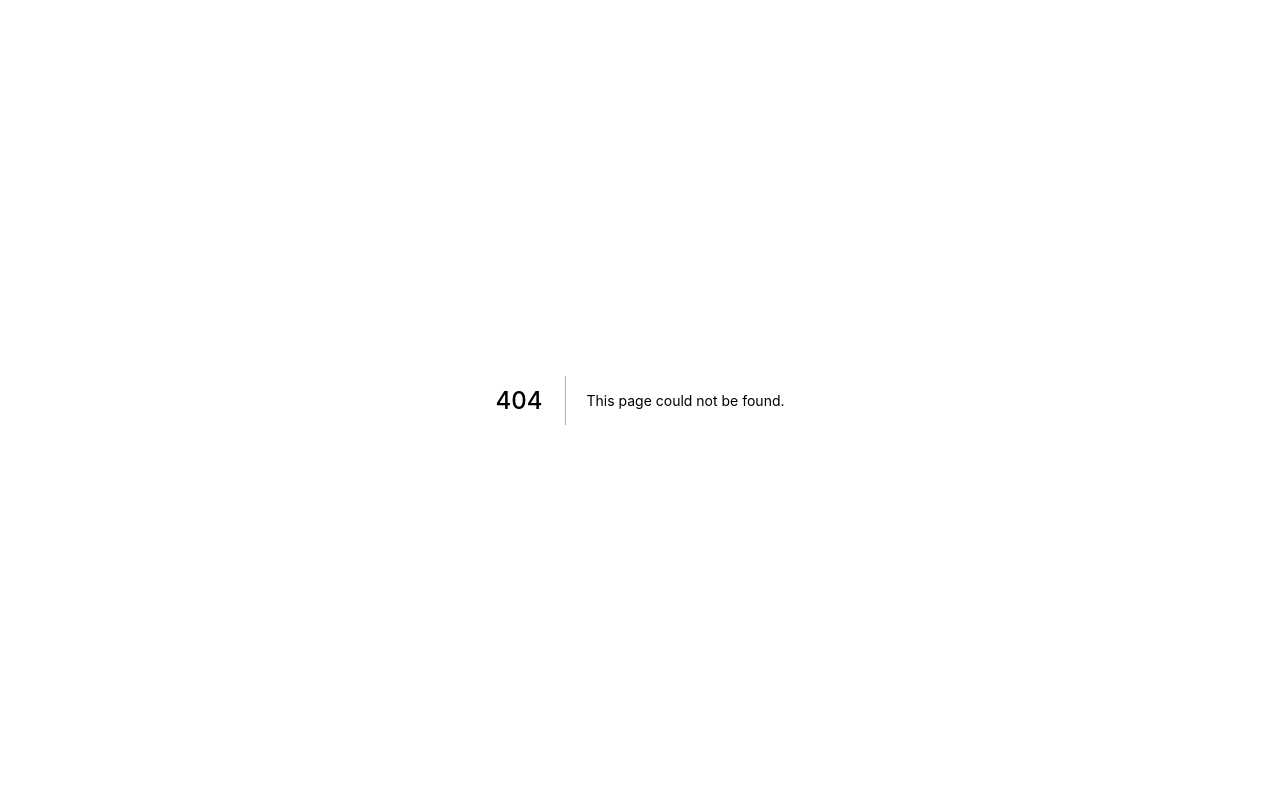
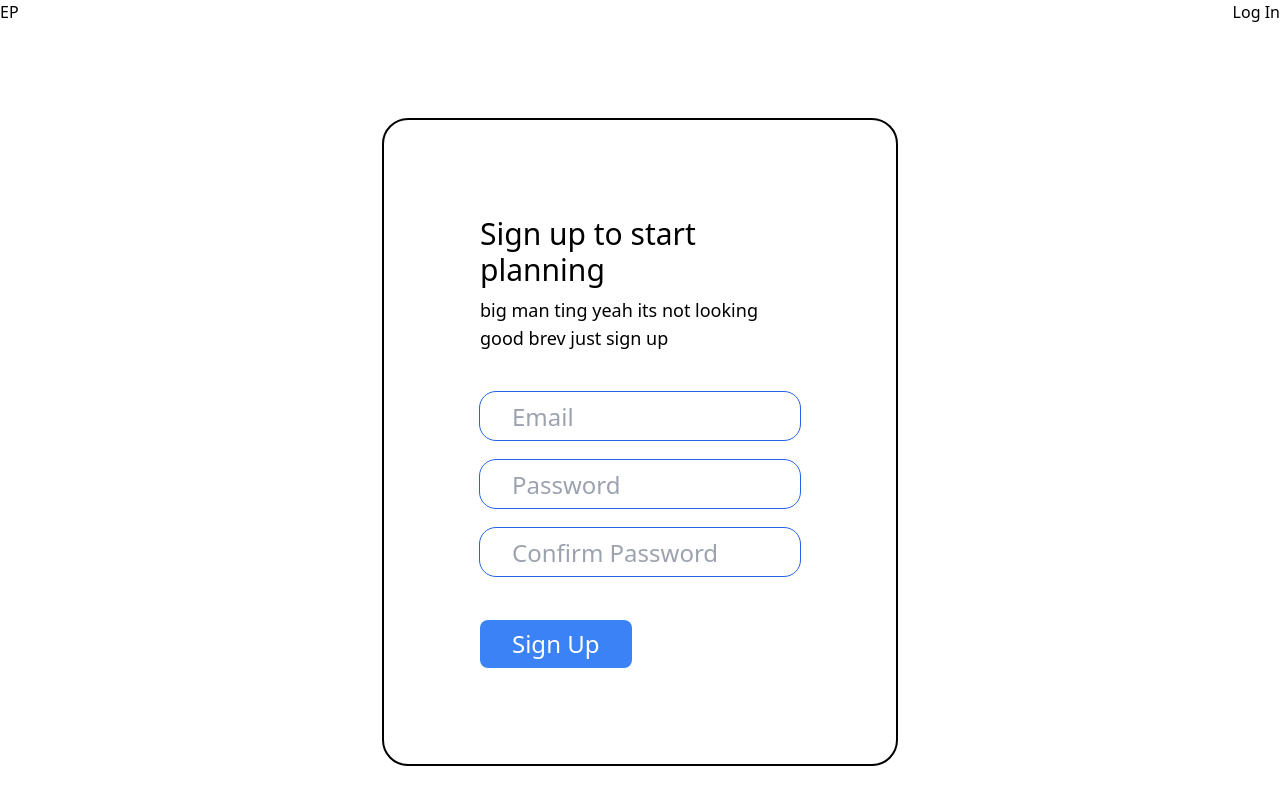
Before and after one commit to konative/EP, a Next.js app in the folder client/: page /register in a window 1280 px wide. Before the commit this address had no page. Shown: the top 804 px of the page. Built offline with nearby package versions, Linux system fonts and the light colour scheme.

Commit message:
DT-11: Added Register Component and Page

```diff
--- /dev/null
+++ b/client/components/RegisterForm.tsx
@@ -0,0 +1,82 @@
+import React, { useState } from 'react'
+
+export default function RegisterForm({ setToken }) {
+  const [email, setEmail] = useState('Email')
+  const [password, setPassword] = useState('Password')
+  const [confirmPassword, setConfirmPassword] = useState('Confirm Password')
+
+
+  async function registerUser(credentials) {
+    return fetch('http://localhost:5000/signup', {
+      method: 'POST',
+      headers: {
+        'Content-Type': 'application/json',
+      },
+      body: JSON.stringify(credentials),
+    }).then((data) => data.json())
+  }
+
+  async function handleSubmit() {
+    if(password === confirmPassword){
+        const token = await registerUser({
+        email,
+        password,
+        })
+        setToken(token)
+    }
+    else{
+
+    }
+  }
+
+  return (
+    <div>
+      <div className="flex">
+        <div className="w-1/2">EP</div>
+        <div className="flex w-1/2 justify-end">Log In</div>
+      </div>
+      {/* component below */}
+      <div className="mx-auto my-24 h-1/2 w-2/3 rounded-3xl py-24 px-24 outline outline-2 lg:w-2/5">
+        <div className="flex flex-col gap-2 pb-10">
+          <div className="flex justify-center text-3xl">
+            Sign up to start planning
+          </div>
+          <div className="flex justify-center text-lg">
+            big man ting yeah its not looking good brev just sign up
+          </div>
+        </div>
+        <form onSubmit={handleSubmit} className="flex flex-col gap-5">
+          <label htmlFor="" className="flex flex-col gap-5 pb-6">
+            <input
+              className="h-12 w-full rounded-2xl pl-8 text-2xl outline outline-1 outline-blue-600"
+              type="email"
+              name="email"
+              placeholder={email}
+              onChange={(e) => setEmail(e.target.value)}
+            />
+            <input
+              className="h-12 w-full rounded-2xl pl-8 text-2xl outline outline-1 outline-blue-600"
+              type="password"
+              name="password"
+              placeholder={password}
+              onChange={(e) => setPassword(e.target.value)}
+            />
+            <input
+              className="h-12 w-full rounded-2xl pl-8 text-2xl outline outline-1 outline-blue-600"
+              type="password"
+              name="password"
+              placeholder={confirmPassword}
+              onChange={(e) => setConfirmPassword(e.target.value)}
+            />
+          </label>
+          <input
+            className="w-min rounded-lg bg-blue-500 px-8 py-2 text-2xl text-white"
+            type="submit"
+            value="Sign Up"
+          />
+          {/* <Link/> tag around phrase below to send to forgot password screen */}
+        </form>
+      </div>
+    </div>
+  )
+}
--- /dev/null
+++ b/client/pages/register.tsx
@@ -0,0 +1,14 @@
+import React, { useState } from 'react'
+import RegisterForm from '../components/RegisterForm'
+
+const Register = () => {
+  const [token, setToken] = useState()
+
+  if (!token) {
+    return <RegisterForm setToken={setToken} />
+  }
+
+  return <div></div>
+}
+
+export default Register
```
